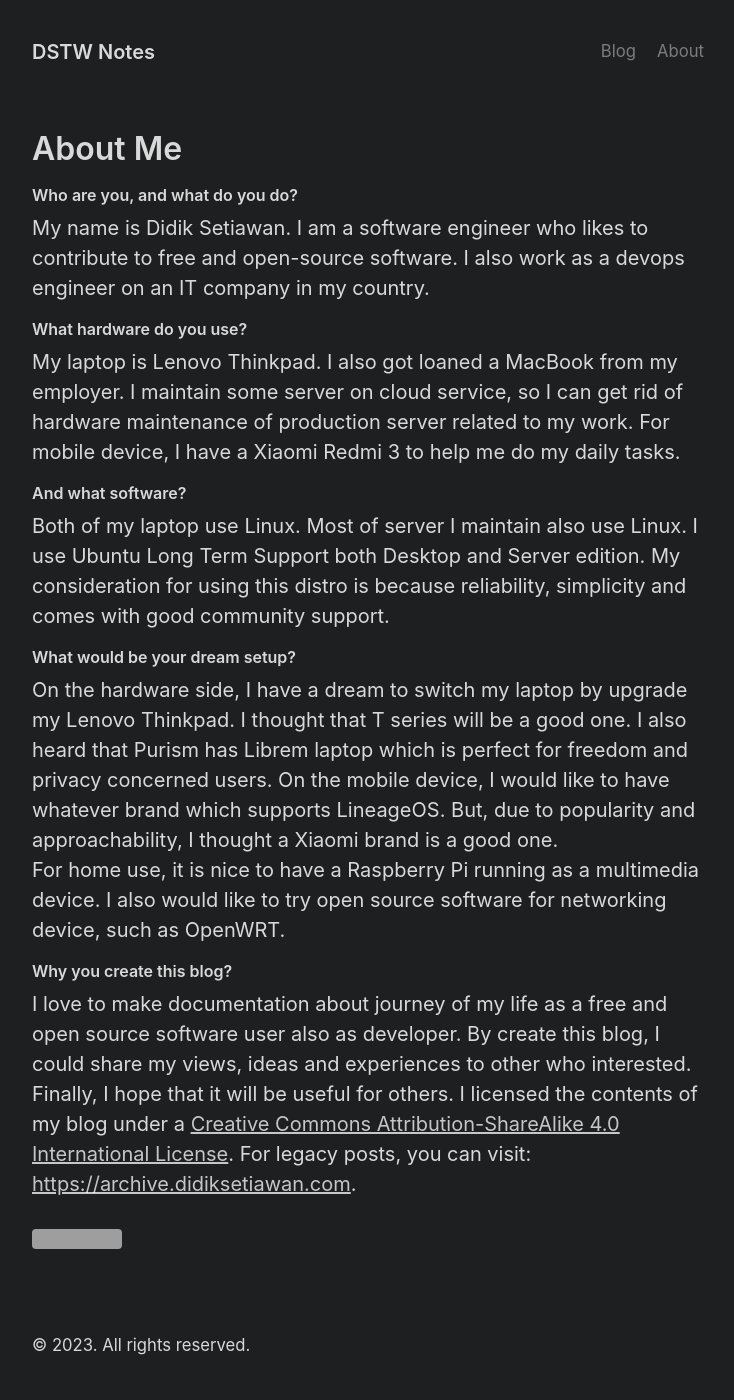
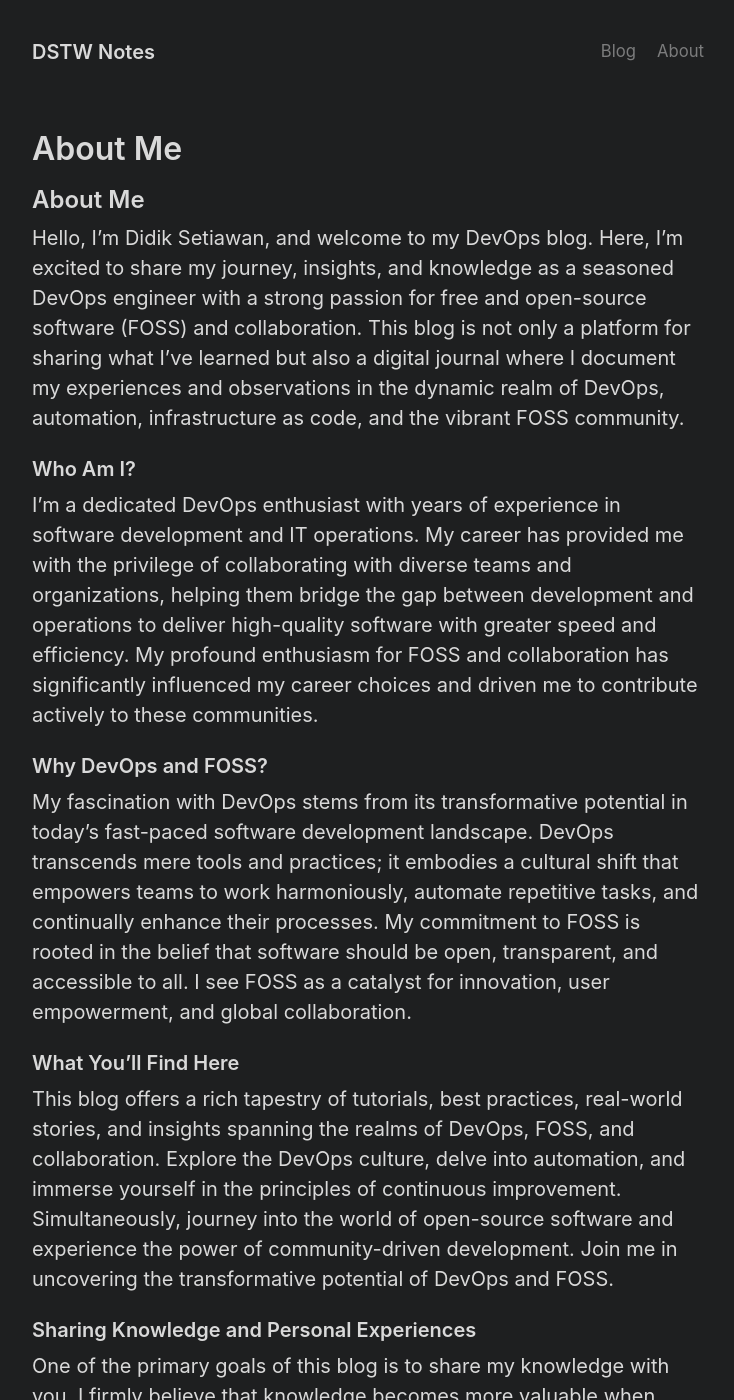
Before and after one commit to dstw/dstw.github.io, a Jekyll site: the page built from about.md, in a window 1280 px wide and 1400 px high. Shown: the whole window, without its empty margins (272-1006 px from the left). Built offline with Jekyll 4.4.1, drawn with Linux system fonts in a browser that asks for light colours; some of the changed text lies outside the part shown; grey boxes are pictures that could not be loaded.

Commit message:
Update "About Me" page

```diff
--- a/about.md
+++ b/about.md
@@ -7,50 +7,28 @@ sharing: true
 footer: true
 ---
 
-##### Who are you, and what do you do?
+## About Me
 
-My name is Didik Setiawan. I am a software engineer who likes to contribute to
-free and open-source software. I also work as a devops engineer on an IT
-company in my country.
+Hello, I'm Didik Setiawan, and welcome to my DevOps blog. Here, I'm excited to share my journey, insights, and knowledge as a seasoned DevOps engineer with a strong passion for free and open-source software (FOSS) and collaboration. This blog is not only a platform for sharing what I've learned but also a digital journal where I document my experiences and observations in the dynamic realm of DevOps, automation, infrastructure as code, and the vibrant FOSS community.
 
-##### What hardware do you use?
+### Who Am I?
 
-My laptop is Lenovo Thinkpad. I also got loaned a MacBook from my employer. I
-maintain some server on cloud service, so I can get rid of hardware maintenance
-of production server related to my work. For mobile device, I have a Xiaomi
-Redmi 3 to help me do my daily tasks.
+I'm a dedicated DevOps enthusiast with years of experience in software development and IT operations. My career has provided me with the privilege of collaborating with diverse teams and organizations, helping them bridge the gap between development and operations to deliver high-quality software with greater speed and efficiency. My profound enthusiasm for FOSS and collaboration has significantly influenced my career choices and driven me to contribute actively to these communities.
 
-##### And what software?
+### Why DevOps and FOSS?
 
-Both of my laptop use Linux. Most of server I maintain also use Linux. I use
-Ubuntu Long Term Support both Desktop and Server edition. My consideration for
-using this distro is because reliability, simplicity and comes with good
-community support.
+My fascination with DevOps stems from its transformative potential in today's fast-paced software development landscape. DevOps transcends mere tools and practices; it embodies a cultural shift that empowers teams to work harmoniously, automate repetitive tasks, and continually enhance their processes. My commitment to FOSS is rooted in the belief that software should be open, transparent, and accessible to all. I see FOSS as a catalyst for innovation, user empowerment, and global collaboration.
 
-##### What would be your dream setup?
+### What You'll Find Here
 
-On the hardware side, I have a dream to switch my laptop by upgrade my Lenovo
-Thinkpad. I thought that T series will be a good one. I also heard that Purism
-has Librem laptop which is perfect for freedom and privacy concerned users.  On
-the mobile device, I would like to have whatever brand which supports LineageOS.
-But, due to popularity and approachability, I thought a Xiaomi brand is a good
-one.
-For home use, it is nice to have a Raspberry Pi running as a multimedia device.
-I also would like to try open source software for networking device, such as
-OpenWRT.
+This blog offers a rich tapestry of tutorials, best practices, real-world stories, and insights spanning the realms of DevOps, FOSS, and collaboration. Explore the DevOps culture, delve into automation, and immerse yourself in the principles of continuous improvement. Simultaneously, journey into the world of open-source software and experience the power of community-driven development. Join me in uncovering the transformative potential of DevOps and FOSS.
 
-##### Why you create this blog?
+### Sharing Knowledge and Personal Experiences
 
-I love to make documentation about journey of my life as a free and open source
-software user also as developer. By create this blog, I could share my views,
-ideas and experiences to other who interested. Finally, I hope that it will be
-useful for others. I licensed the contents of my blog under a
-<a rel="license" href="http://creativecommons.org/licenses/by-sa/4.0/">
-Creative Commons Attribution-ShareAlike 4.0 International License</a>.
-For legacy posts, you can visit: [https://archive.didiksetiawan.com](https://archive.didiksetiawan.com).
-<br />
-<br />
-<a rel="license" href="http://creativecommons.org/licenses/by-sa/4.0/">
-<img alt="Creative Commons License" style="border-width:0"
-src="https://i.creativecommons.org/l/by-sa/4.0/88x31.png" />
-</a>
+One of the primary goals of this blog is to share my knowledge with you. I firmly believe that knowledge becomes more valuable when shared, and I'm committed to providing you with practical insights and guidance to excel in your DevOps journey while embracing the FOSS ethos. Furthermore, I'll use this platform to chronicle my personal experiences and observations, creating a digital record of my career in DevOps and FOSS.
+
+### Connect With Me
+
+I cherish the vibrant DevOps and FOSS community and look forward to connecting with fellow enthusiasts, engineers, and anyone interested in enhancing software delivery processes and championing open-source values. Feel free to reach out to me via email at [didik dot swn at gmail.com](mailto:didik.swn+removethis@gmail.com) or connect with me on Twitter [@didik_swn](https://twitter.com/didik_swn). I'm always open to networking and engaging in discussions.
+
+Thank you for visiting my DevOps blog. I hope you find the content both informative and inspiring. Together, we will navigate the exciting worlds of DevOps, FOSS, and collaboration, striving to build better, more efficient software systems while upholding the values of openness and community-driven innovation. Let's embark on this enriching journey together!
```
